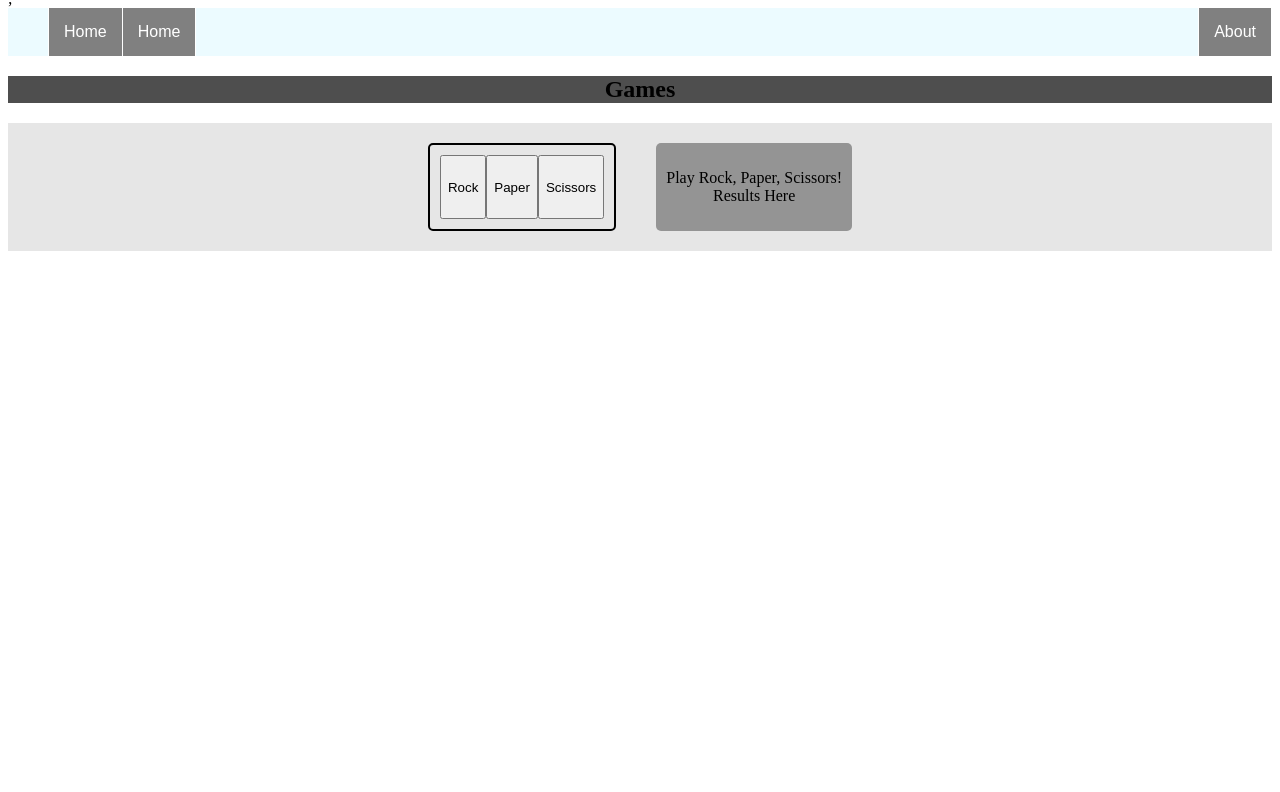
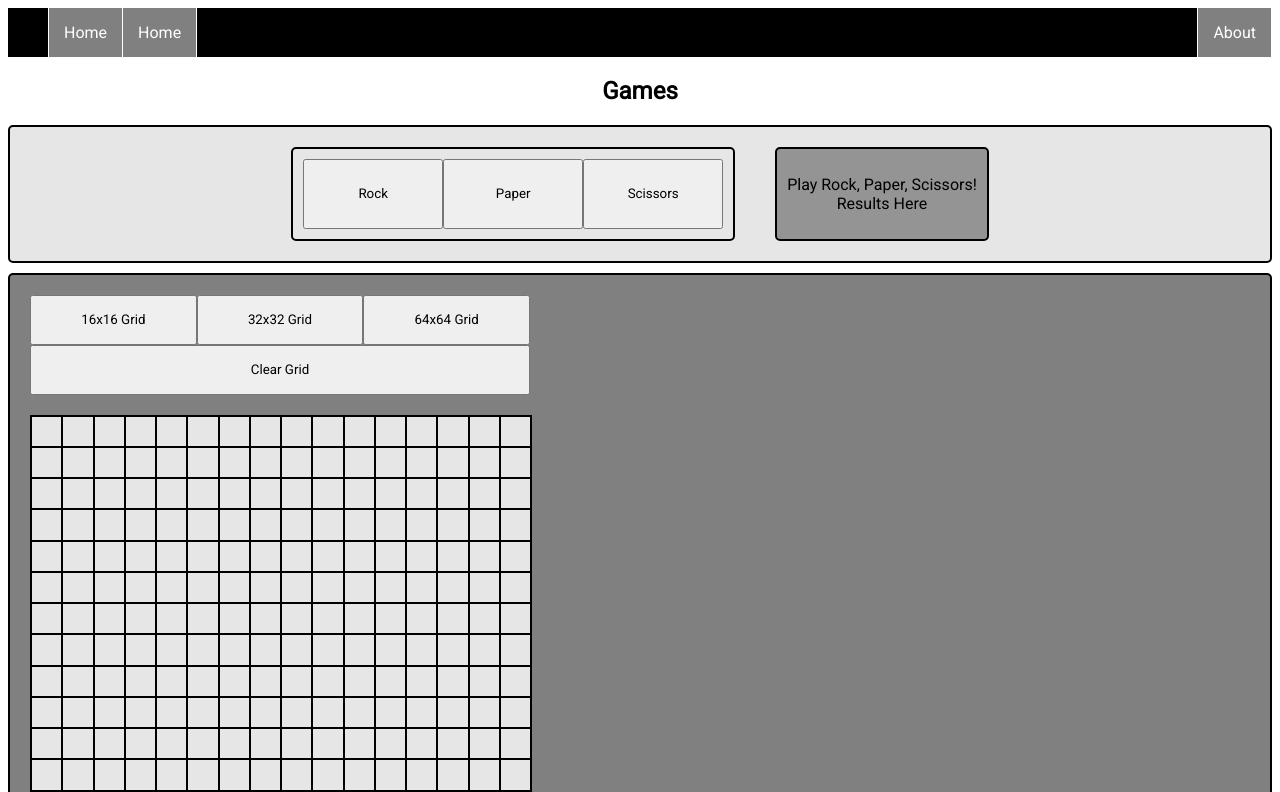
Before and after one commit to hunterp5/first_website, a plain HTML site: page index.html in a window 1280 px wide. Shown: the part 84-876 px from the top of the page. Before the commit the page ends 800 px from the top, so only its background shows below. Drawn offline with Linux system fonts and the light colour scheme; files that its build step writes are made by us from their sources.

Commit message:
Drawing game added, buttons added to set grid size and clear grid. Website formatting updated

```diff
--- a/index.html
+++ b/index.html
@@ -2,42 +2,47 @@
 <html>
     <head>
         <h1 id='header'>HP's Webpage and Designs</h1>
-        <link rel = "stylesheet" href = "styles.css">
-        <meta charset="UTF-8">;
-
+        <link href="https://fonts.googleapis.com/css2?family=Fredoka+One&family=Roboto&display=swap" rel="stylesheet">
+        <link rel = "stylesheet" href = "styles/styles.css">
+        <meta charset="UTF-8">
     </head>
     <nav>
         <ul>
-            <li style = 'border-left: 1px solid white'><a href = '#'>Home</a></li>
+            <li style='border-left: 1px solid white'><a href = '#'>Home</a></li>
             <li><a href = '#'>Home</a></li>
-            <li style = 'border-left: 1px solid white; float:right'><a href = '#'>About</a></li>
+            <li style='border-left: 1px solid white; float:right'><a href = '#'>About</a></li>
         </ul>
     </nav>
-
     <body>
         <div>
             <h2>Games</h2>
             <div id='rpsgameContainer'>
-                <div id = 'rpsSelectionButtons'>
-                    <button id="chooseRock">Rock</button>
-                    <button id="choosePaper">Paper</button>
-                    <button id="chooseScissors">Scissors</button>
+                <div id='rpsSelectionButtons' class = 'makerpsButtonSize'>
+                    <button id="chooseRock" class = 'makerpsButtonSize'>Rock</button>
+                    <button id="choosePaper" class = 'makerpsButtonSize'>Paper</button>
+                    <button id="chooseScissors" class = 'makerpsButtonSize'>Scissors</button>
                 </div>
                 <div id='rpsResultContainer'>
                     <p>
                         <div>
-                            <p>Play Rock, Paper, Scissors! <br> Results Here</p>
+                            <p id='resultInfo'>Play Rock, Paper, Scissors! <br> Results Here</p>
                         </div>
                     </p>
                 </div>
             </div>
-        </div id = 'drawGameContainer'>
-            <div id ='drawGame'>
+            <div id="mainContainer" class = 'container'>
+                <div id="drawButtonContainer">
+                    <button id = "makeGrid16px" class = "make-grid-size">16x16 Grid</button>
+                    <button id = "makeGrid32px" class = "make-grid-size">32x32 Grid</button>
+                    <button id = "makeGrid64px" class = "make-grid-size">64x64 Grid</button>
+                </div>
+                <button id = "drawResetButton">Clear Grid</button>
+                <div id ='gridContainer' class = 'grid'></div>
 
             </div>
-        </div>
+
     </body>
 
-    <script> src = "scripts.js"</script>
+    <script src = scripts/scripts.js></script>
 
 </html>
--- a/scripts/scripts.js
+++ b/scripts/scripts.js
@@ -1,20 +1,11 @@
-function inputConversion () {
-    let userPrompt = prompt("Rock, Paper, Scissors!");
-        userInput = userPrompt.toLowerCase();
-    return userInput;
-}
-
 function generateRandom () {
     computerSelection = [Math.floor((Math.random()) * (3))];
     return computerSelection;
 }
-
 function playRound (userInput, computerSelection) {
-
     let tie = "This round is a tie,";
         lose = "You lose this round,";
         win = "You win this round,";
-
     switch (userInput) {
             case userInput = "1":
                 if (computerSelection == 0) {
@@ -25,7 +16,6 @@ function playRound (userInput, computerSelection) {
                     result = win;
                 }
                 break;
-
             case userInput = "2":
                 if (computerSelection == 0) {
                     result = win;
@@ -35,7 +25,6 @@ function playRound (userInput, computerSelection) {
                     result = lose;
                 }
                 break;
-
             case userInput = "3":
                 if (computerSelection == 0) {
                     result = lose;
@@ -44,10 +33,6 @@ function playRound (userInput, computerSelection) {
                 } else if (computerSelection == 2) {
                     result = tie;
                 }
-                break;
-
-            default:
-                console.log("You did not make a valid selection");
                 break;
     }
     return result;
@@ -78,7 +63,6 @@ function checkWinner () {
         return computerScore;
     }
 }
-
 function addScore () {
         let items = ['Rock!', 'Paper!', 'Scissors!'];
         if (result == win) {
@@ -105,7 +89,6 @@ function addScore () {
             return computerScore;
         }
 
-
     const button1 = document.querySelector('#chooseRock');
     button1.addEventListener('click', () => {
         userInput = '1';
@@ -114,7 +97,6 @@ function addScore () {
         addScore();
         checkWinner();
         });
-
     const button2 = document.querySelector('#choosePaper');
     button2.addEventListener('click', () => {
         userInput = '2';
@@ -123,7 +105,6 @@ function addScore () {
         addScore();
         checkWinner();
         });
-
     const button3 = document.querySelector('#chooseScissors');
     button3.addEventListener('click', () => {
         userInput = '3';
@@ -133,32 +114,72 @@ function addScore () {
         checkWinner();
         });
 
+    const gridGame = document.querySelector('#gridContainer');
+    function makeGrid (size) {
+        for (let i = 0; i < size * size; i++) {
+            gridElement = document.createElement("div");
+            gridElement.classList = "grid-element"
+            gridGame.appendChild(gridElement);
+            gridElement.addEventListener("mouseover", randomRGB)
+            function randomRGB () {
+            let r = (Math.floor(Math.random() * 255));
+            let g = (Math.floor(Math.random() * 255));
+            let b = (Math.floor(Math.random() * 255));
+            let color = "rgb("+ r + "," + g + "," + b + ")"
+            event.target.style.background = color;
+        }
 
-let container = document.querySelector('#drawGame');
-let rows = document.getElementsByClassName("gridRow")
-let cells = document.getElementsByClassName("gridColumns")
+    }
+    }
 
-function makeRows (row) {
-for (let i=0; i < row; i++) {
-let newRow = document.createElement("div");
-container.appendChild(newRow).className = "gridRow";
-console.log(newRow);
-}
-}
+    function setGridSize(userSize) {
+    gridGame.style.gridTemplateColumns = `repeat(${userSize}, 1fr)`;
+    }
 
-function makeColumns (col) {
-for (let a=0; a < col; a++) {
-for (b=0; b < col; b++) {
-let newColumn = document.createElement("div");
-newColumn.textContent = "d"
-rows[b].appendChild(newColumn).className = "gridColumns";
-}
-}
-}
+    function defaultGrid () {
+        setGridSize(16);
+        makeGrid(16);
+    }
 
-function defaultGrid () {
-makeRows(30);
-makeColumns(30);
-}
+    function newGrid16px () {
+        setGridSize(16);
+        makeGrid(16);
+    }
 
-defaultGrid()
+    function newGrid32px () {
+        setGridSize(32);
+        makeGrid(32);
+    }
+
+    function newGrid64px () {
+        setGridSize(64);
+        makeGrid(64);
+    }
+
+    function clearGrid () {
+        const gridArray=Array.from(gridContainer.childNodes);
+        gridArray.forEach((element) => {
+            gridContainer.removeChild(element);
+        });
+    }
+
+    function randomRGB () {
+        let r = (Math.floor(Math.random * 256));
+        let g = (Math.floor(Math.random * 256));
+        let b = (Math.floor(Math.random * 256));
+        gridElement.style.background = 'black';
+    }
+
+    defaultGrid();
+
+    const resetButton = document.querySelector('#drawResetButton');
+    resetButton.addEventListener('click', clearGrid);
+
+    const makeNew16pxGrid = document.querySelector('#makeGrid16px');
+    makeNew16pxGrid.addEventListener('click', newGrid16px);
+
+    const makeNew32pxGrid = document.querySelector('#makeGrid32px');
+    makeNew32pxGrid.addEventListener('click', newGrid32px);
+
+    const makeNew64pxGrid = document.querySelector('#makeGrid64px');
+    makeNew64pxGrid.addEventListener('click', newGrid64px);
--- a/styles/styles.css
+++ b/styles/styles.css
@@ -1,17 +1,19 @@
-#header {
-    background-color: rgb(204, 204, 204);
-    margin-bottom: 10px;
-    font-family:'Segoe UI', Tahoma, Geneva, Verdana, sans-serif;
+body {
+    font-family: 'Roboto', 'Arial';
+}
+
+button {
+    font-family: 'Roboto', 'Arial';
 }
 
 h2 {
     display: flex;
-    background-color: rgb(78, 78, 78);
+    background-color: rgb(255, 255, 255);
     justify-content: center;
 }
 
 nav {
-    background-color: rgb(236, 251, 255);
+    background-color: rgb(0, 0, 0);
 }
 
 ul {
@@ -25,7 +27,6 @@ li {
     padding: 15px;
     border-right: 1px solid white;
     background-color: grey;
-    font-family: Arial, Helvetica, sans-serif;
 }
 
 a {
@@ -38,19 +39,30 @@ li:hover {
     background-color: rgb(78, 78, 78);
 }
 
+#header {
+    background-color: rgb(255, 255, 255);
+    padding-top: 10px;
+    padding-left: 10px;
+    font-family: 'Fredoka One', 'Arial';
+}
+
 #rpsgameContainer {
     justify-content: center;
     display: flex;
     background-color: rgb(230, 230, 230);
     margin-top: 10px;
+    margin-bottom: 10px;
+    border: 2px solid black;
+    border-radius: 5px;
 }
 
 #rpsResultContainer {
-    border-radius: 5px;
     padding: 10px;
     margin: 20px;
     text-align: center;
     background-color: rgb(148, 148, 148);
+    border: 2px solid black;
+    border-radius: 5px;
 }
 
 #rpsSelectionButtons {
@@ -60,30 +72,65 @@ li:hover {
     background-color: rgb(230, 230, 230);
     padding: 10px;
     margin: 20px;
-    border-style: solid;
+    border: 2px solid black;
     border-radius: 5px;
-    border-width: 2px;
 }
 
-#drawGame {
-    margin-top: 20px;
+#mainContainer {
+    background-color: grey;
+    border: 2px solid black;
+    border-radius: 5px;
+}
+#drawPlayButton {
+    height: 50px;
 }
 
-#drawGameContainer {
-    max-width: fit-content;
+#drawResetButton {
+    float: right;
+    height: 50px;
+    width: 500px;
+    margin-bottom: 20px;
 }
 
-.gridRow {
-    display: grid;
-    grid-auto-flow: column;
-    height: 30px;
+#drawButtonContainer {
+    display: flex;
+    width: 500px;
+    justify-content: center;
 }
 
-.gridColumns {
-    border: 1px solid black;
-    background-color: grey;
+.makerpsButtonSize {
+    width: 33.33%;
+    overflow: hidden;
+}
+.container {
+    display: grid;
+    padding: 20px;
+    overflow: hidden;
 }
 
-.gridColumns:hover {
+.grid {
+    display: grid;
+    border: 1px solid black;
+    background-color: rgb(230, 230, 230);
+    max-width: 500px;
+    min-width: 500px;
+    min-height: 500px;
+
+}
+
+.grid-element {
+    border: 1px solid black;
+}
+
+.grid-element-hover {
     background-color: black;
 }
+
+.grid-element-reset {
+    background-color: white;
+}
+
+.make-grid-size {
+    height: 50px;
+    width: 33.33%;
+}
```
Also changed, not shown: 1 other file.
